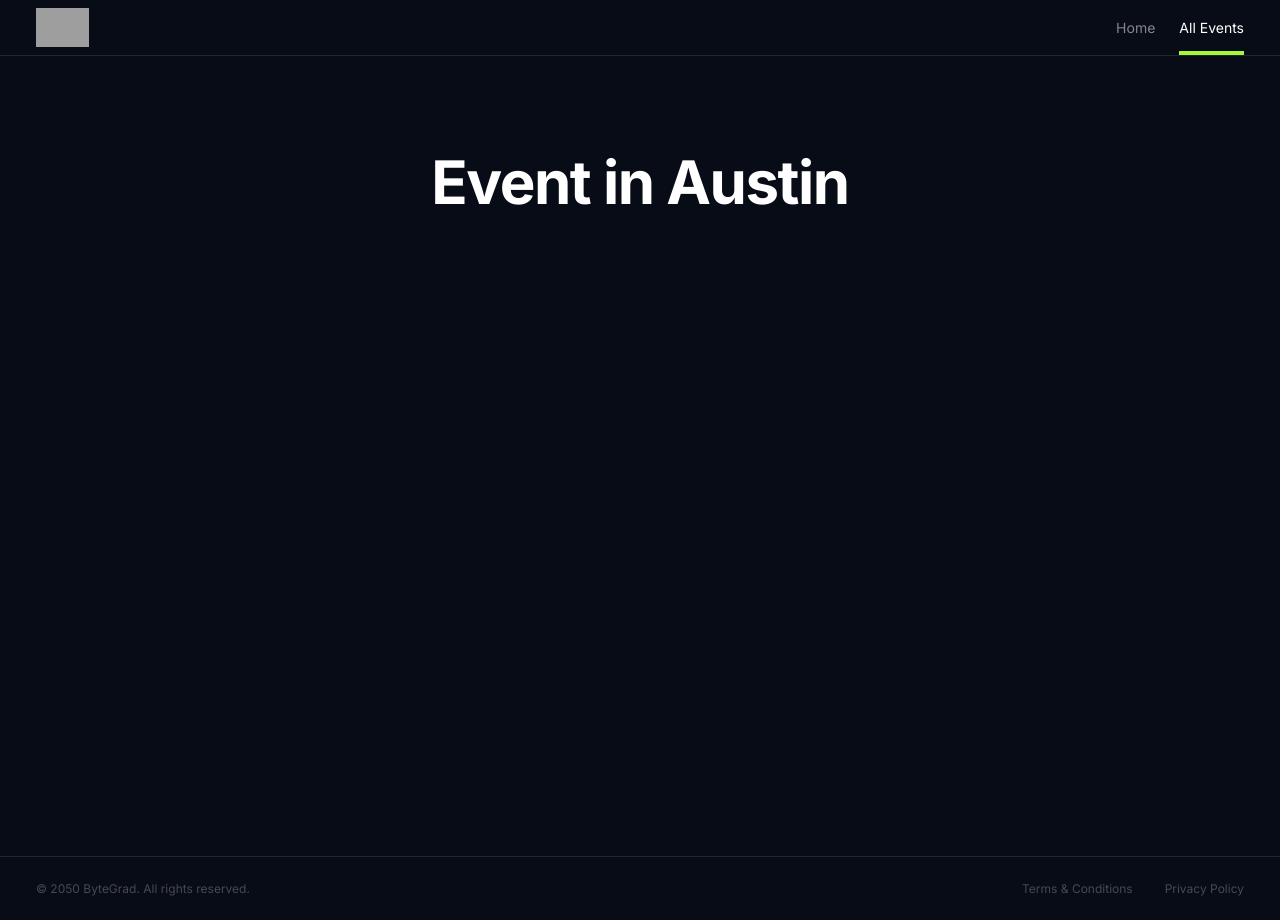
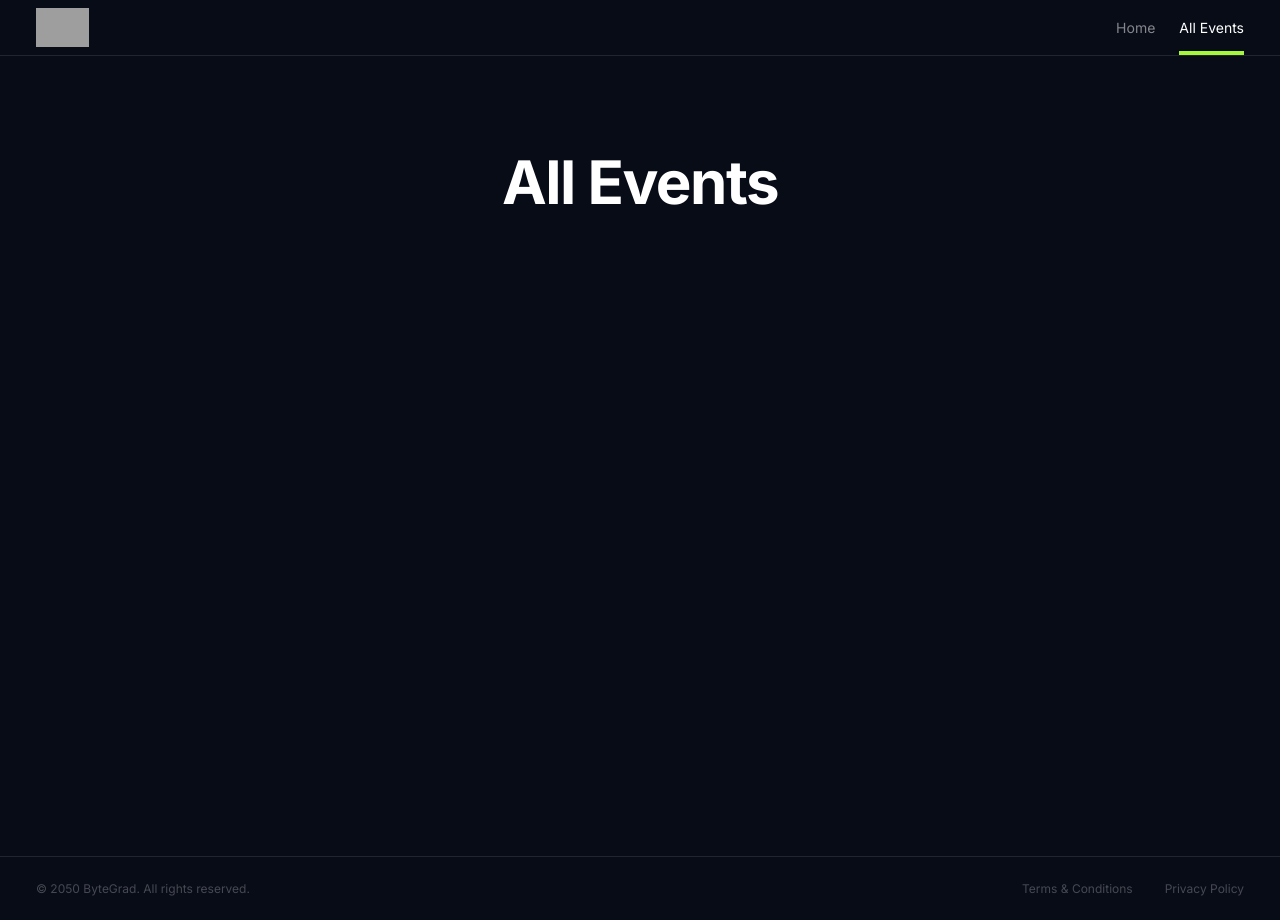
Before and after one commit to Visvoker/evento, a Next.js app: page /events/all in a window 1280 px wide. Built offline with nearby package versions, Linux system fonts and the light colour scheme; grey boxes are pictures that could not be loaded.

Commit message:
Page params for dynamic H1

```diff
--- a/src/app/events/[city]/page.tsx
+++ b/src/app/events/[city]/page.tsx
@@ -1,10 +1,25 @@
+"use client";
+
 import H1 from "@/components/h1";
+import { usePathname } from "next/navigation";
 import React from "react";
 
-export default function EventsPage() {
+type EventsPageProps = {
+  params: {
+    city: string;
+  };
+};
+
+export default function EventsPage({ params }: EventsPageProps) {
+  const pathName = usePathname();
+  const city = params.city;
   return (
     <main className="flex flex-col items-center py-24 px-[20px] min-h-[100vh]">
-      <H1>Event in Austin</H1>
+      {city === "all" ? (
+        <H1>All Events</H1>
+      ) : (
+        <H1>Event in {city.charAt(0).toUpperCase() + city.slice(1)}</H1>
+      )}
     </main>
   );
 }
```
